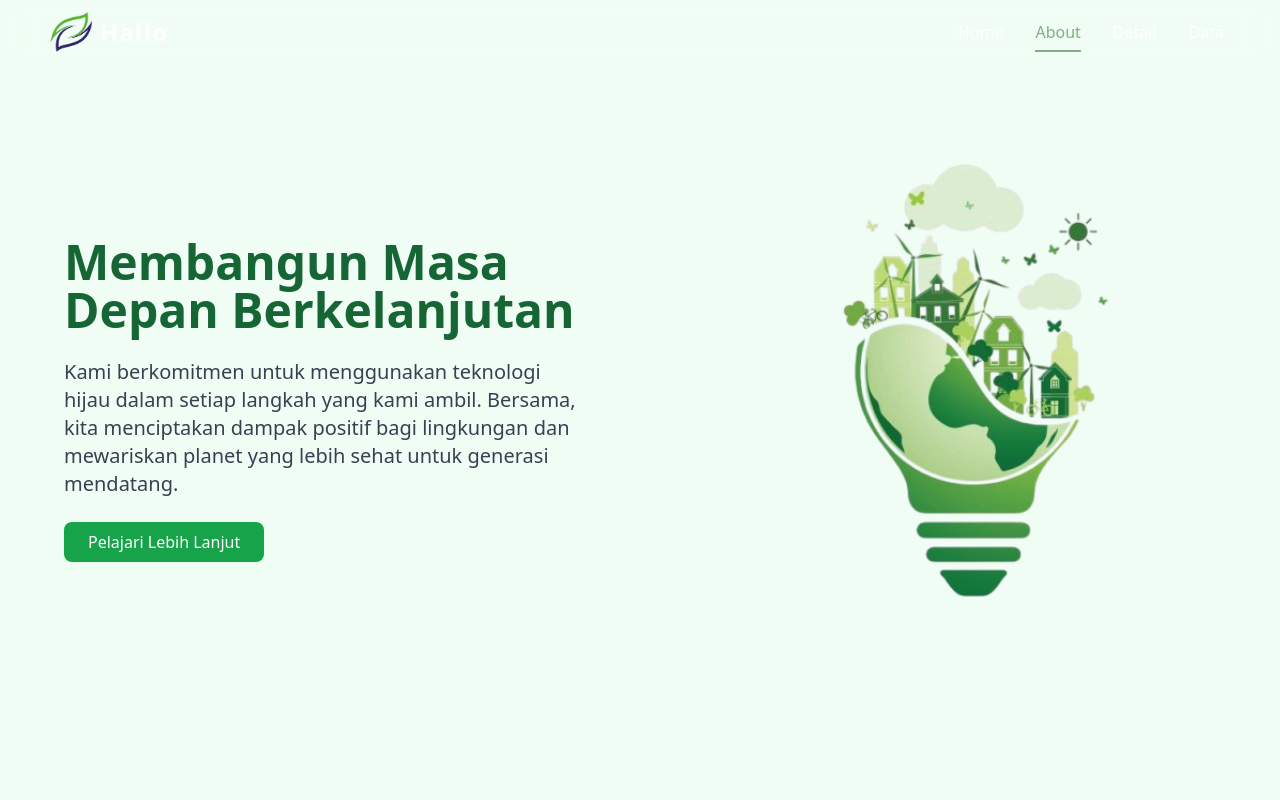
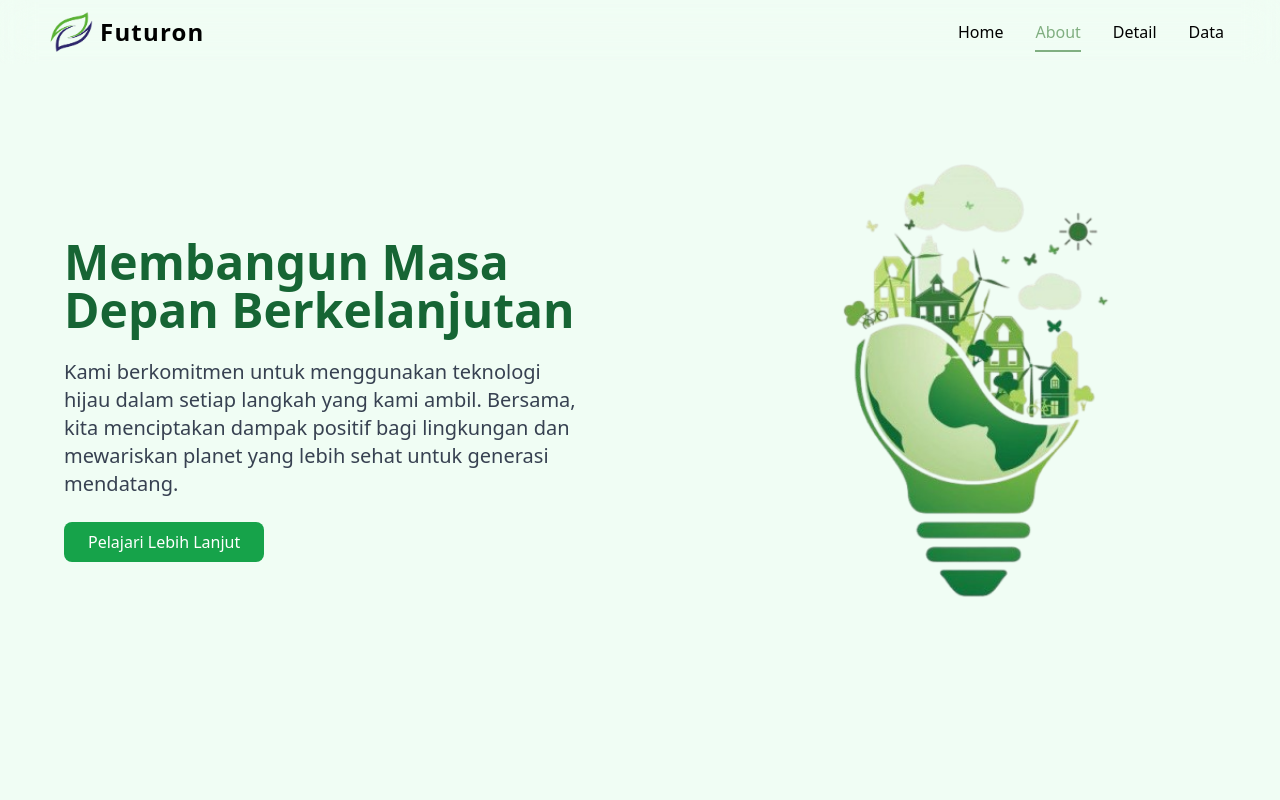
Before and after one commit to reynaldo0/Futuron, a React (Vite) app: page /about in a window 1280 px wide. Shown: the top 800 px of the page. Built offline with nearby package versions, Linux system fonts and the light colour scheme; no server answers.

Commit message:
fix : navbar

```diff
--- a/src/components/Navbar.jsx
+++ b/src/components/Navbar.jsx
@@ -24,17 +24,21 @@ const Navbar = () => {
     }
   }, []);
 
+  // Determine default text color based on page
+  const defaultTextColor =
+    location.pathname === "/" || location.pathname === "/detail" ? "text-white" : "text-black";
+
   return (
     <header>
       <nav
         className={`fixed left-0 top-0 z-[99999] md:px-10 w-full border-gray-200 backdrop-blur-lg ${
-          isScrolled ? "bg-white/70 text-gray-900" : "bg-transparent text-white"
+          isScrolled ? "bg-white/70 text-gray-900" : `bg-transparent ${defaultTextColor}`
         } transition-colors duration-300`}
       >
         <div className="container mx-auto flex max-w-screen-2xl flex-wrap items-center justify-between p-4">
           <a href="#" className="flex items-center space-x-3 rtl:space-x-reverse">
             <img src="/logo.png" className="h-auto w-8 scale-150" alt="gambar logo" />
-            <p className="text-2xl tracking-wider font-bold">Hallo</p>
+            <p className="text-2xl tracking-wider font-bold">Futuron</p>
           </a>
           <button
             ref={collapseBtnRef}
@@ -72,7 +76,7 @@ const Navbar = () => {
                       className={`relative block rounded px-3 py-2 ${
                         isActive
                           ? "text-primary-200 before:scale-x-100"
-                          : `${isScrolled ? "text-gray-900" : "text-white"} hover:before:scale-x-100 hover:text-primary-400`
+                          : `${isScrolled ? "text-gray-900" : defaultTextColor} hover:before:scale-x-100 hover:text-primary-400`
                       } before:absolute before:-bottom-2 before:left-0 before:h-[2.5px] before:w-full before:scale-x-0 before:bg-current before:opacity-0 before:transition before:content-[''] md:border-0 md:p-0 md:before:opacity-100 md:hover:bg-transparent md:hover:text-primary-100 md:dark:hover:bg-transparent md:dark:hover:text-primary-300`}
                     >
                       {linkNames[index]}
--- a/src/pages/Home/Hero.jsx
+++ b/src/pages/Home/Hero.jsx
@@ -12,7 +12,7 @@ const Hero = () => {
 
       {/* Content */}
       <div className="relative z-10 flex flex-col items-center justify-center h-full text-center text-white px-4">
-        <h1 className="text-4xl md:text-7xl font-black mb-1 text-stroke-md pt-16 md:text-stroke-lg font-sans tracking-wide pb-5">
+        <h1 className="text-4xl md:text-7xl mb-3 pt-12 font-extrabold md:font-medium tracking-wider md:pb-5">
           NATURE IN
         </h1>
         <div className="relative w-full max-w-md mx-auto mb-6">
```
